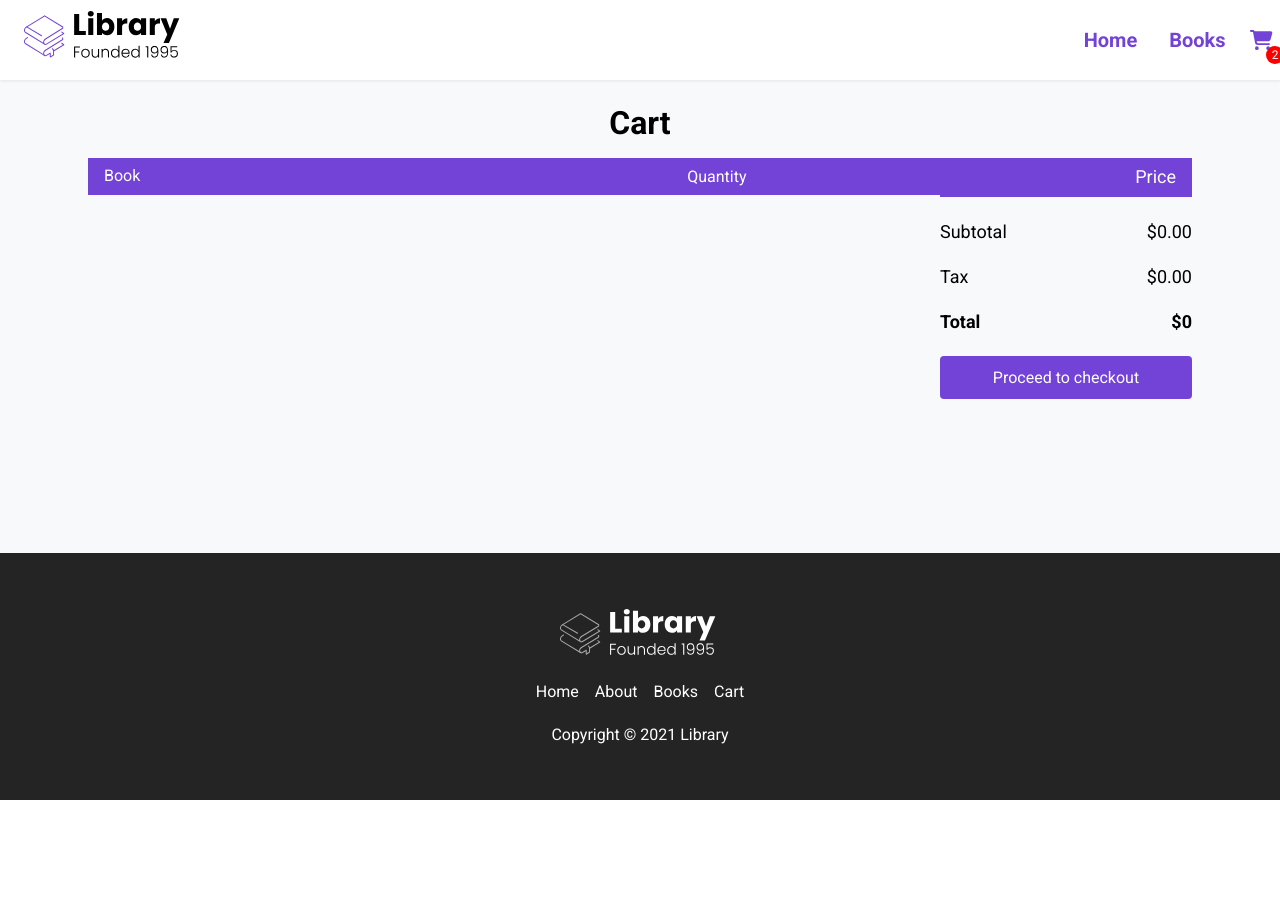
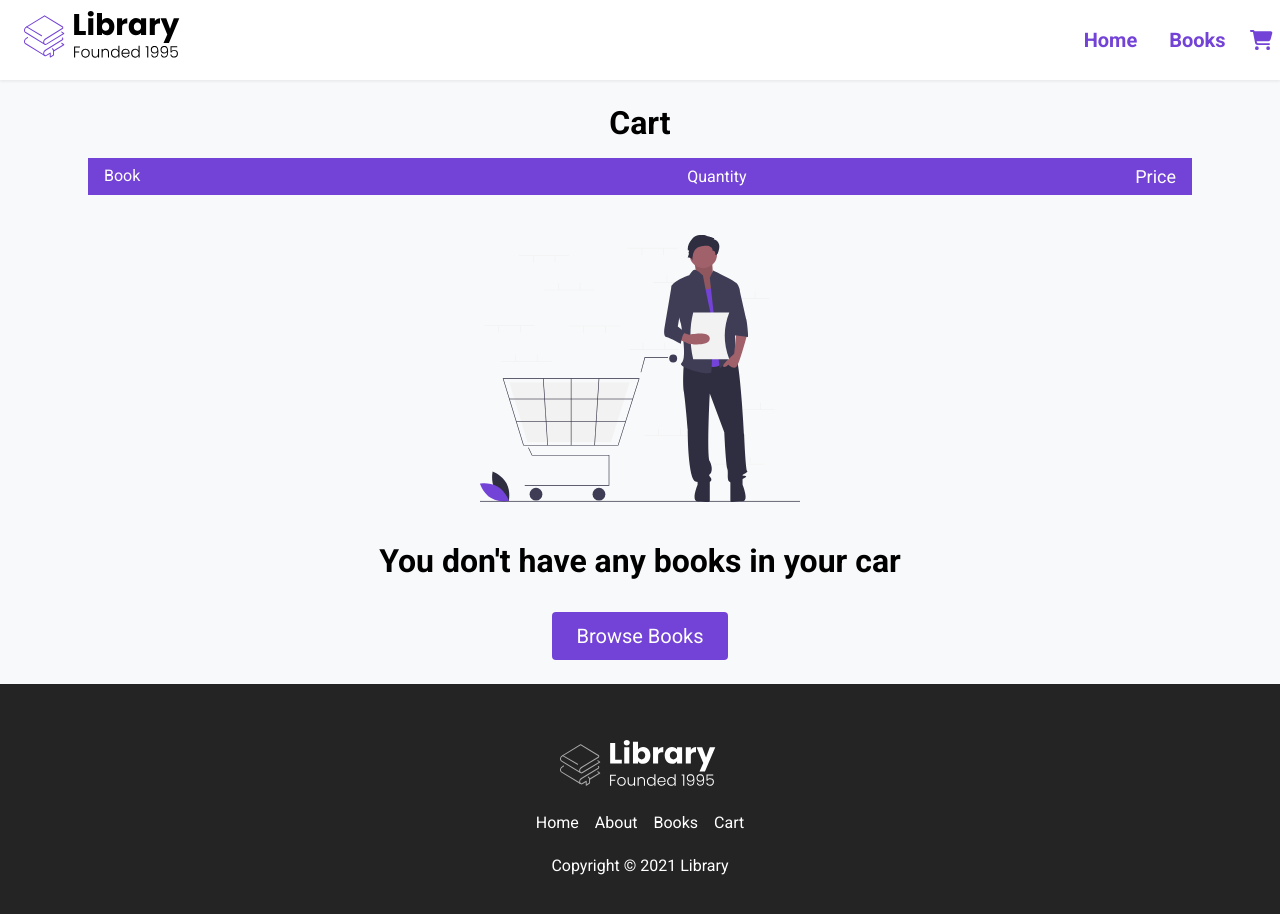
Before and after one commit to MDKmann/React-Library-ePortfolio, a React (Create React App) app: page /Cart in a window 1280 px wide. Shown: the top 914 px of the page. Before the commit the page ends 800 px from the top, so only its background shows below. Built offline with nearby package versions, Linux system fonts and the light colour scheme.

Commit message:
added full dynamic functionality to book and bookInfo components with add to cart, checkout, and skeleton loading states.

```diff
--- a/src/App.js
+++ b/src/App.js
@@ -15,7 +15,7 @@
     setCart([...cart, { ...book, quantity: 1 }]);
   }
 
-  function changeQuantity(book, quantity) {
+  function updateQuantity(book, quantity) {
     setCart(
       cart.map((item) =>
         item.id === book.id
@@ -23,9 +23,20 @@
               ...item,
               quantity: +quantity,
             }
-          : item
-      )
+          : item,
+      ),
     );
+  }
+  function removeItem(item) {
+    setCart(cart.filter((book) => book.id !== item.id));
+  }
+
+  function numberCartItems() {
+    let counter = 0;
+    cart.forEach(item => {
+      counter += item.quantity
+    })
+    return counter;
   }
 
   useEffect(() => {
@@ -35,7 +46,7 @@
   return (
     <Router>
       <div className="App">
-        <Nav />
+        <Nav numberCartItems={numberCartItems()} />
         <Routes>
           <Route path="/" element={<Home />}></Route>
           <Route path="/Books" element={<Books books={books} />}></Route>
@@ -48,7 +59,12 @@
           <Route
             path="/Cart"
             element={
-              <Cart books={books} cart={cart} changeQuantity={changeQuantity} />
+              <Cart
+                books={books}
+                cart={cart}
+                updateQuantity={updateQuantity}
+                removeItem={removeItem}
+              />
             }
           ></Route>
         </Routes>
--- a/src/components/Landing.jsx
+++ b/src/components/Landing.jsx
@@ -12,7 +12,7 @@
             <h2>
               Find your dream book with <span className="purple">Library</span>
             </h2>
-            <Link to="#features">
+            <Link to="/Books">
               <button className="btn">Browse Books</button>
             </Link>
           </div>
--- a/src/components/Nav.jsx
+++ b/src/components/Nav.jsx
@@ -3,7 +3,7 @@
 import { FontAwesomeIcon } from "@fortawesome/react-fontawesome";
 import LibraryLogo from "../assets/Library.svg";
 
-function Nav() {
+function Nav({ numberCartItems }) {
 function openMenu() {
   document.body.classList += " menu--open";
 }
@@ -37,7 +37,10 @@
           <Link to="/cart" className="nav__link">
             <FontAwesomeIcon icon="shopping-cart" />
           </Link>
-          <span className="cart__length">2</span>
+          {
+            numberCartItems > 0 &&
+            <span className="cart__length">{numberCartItems}</span>
+          }
         </li>
       </ul>
       <div className="menu__backdrop">
--- a/src/components/ui/Book.jsx
+++ b/src/components/ui/Book.jsx
@@ -1,14 +1,34 @@
-import React from "react";
+import React, { useEffect, useRef, useState } from "react";
 import { Link } from "react-router-dom";
 import Rating from "./Rating";
 import Price from "./Price";
 
 function Book({ book }) {
+  const [img, setImg] = useState();
+
+  const mountedRef = useRef(true);
+
+  useEffect(() => {
+    const image = new Image();
+    image.src = book.url;
+    image.onload = () => {
+      setTimeout(() => {
+          setImg(image);
+      }, 300);
+    };
+    return () => {
+      // When the componenet unmounts
+      mountedRef.current = false;
+    };
+  }, [book.url]);
+
   return (
     <div className="book">
+      {img ? (
+        <>
           <Link to={`/books/${book.id}`}>
             <figure className="book__img--wrapper">
-          <img src={book.url} alt="" className="book__img" />
+              <img src={img.src} alt="" className="book__img" />
             </figure>
           </Link>
           <div className="book__title">
@@ -16,13 +36,20 @@
               {book.title}
             </Link>
           </div>
-      <Rating
-      rating={book.rating}
-      />
+          <Rating rating={book.rating} />
           <Price
             salePrice={book.salePrice}
             originalPrice={book.originalPrice}
           />
+        </>
+      ) : (
+        <>
+          <div className="book__img--skeleton"></div>
+          <div className="skeleton book__title--skeleton"></div>
+          <div className="skeleton book__rating--skeleton"></div>
+          <div className="skeleton book__price--skeleton"></div>
+        </>
+      )}
     </div>
   );
 }
--- a/src/pages/Cart.jsx
+++ b/src/pages/Cart.jsx
@@ -1,12 +1,12 @@
-import React from "react";
+import React, { useState } from "react";
+import EmptyCart from "../assets/empty_cart.svg";
+import { Link } from "react-router-dom";
 
-function Cart({ cart, changeQuantity, book }) {
+function Cart({ cart, updateQuantity, removeItem, book }) {
   const total = () => {
     let price = 0;
     cart.forEach((item) => {
-      price += +(
-        (item.salePrice || item.originalPrice) * item.quantity
-      ).toFixed(2);
+      price += +((item.salePrice || item.originalPrice) * item.quantity);
     });
     return price;
   };
@@ -25,6 +25,15 @@
                 <span className="cart__quantity">Quantity</span>
                 <span className="cart__total">Price</span>
               </div>
+              {cart.length === 0 ? (
+                <div className="cart__empty">
+                  <img src={EmptyCart} alt="" className="cart__empty--img" />
+                  <h2>You don't have any books in your car</h2>
+                  <Link to="/books">
+                    <button className="btn">Browse Books</button>
+                  </Link>
+                </div>
+              ) : (
                 <div className="cart__body">
                   {cart.map((book) => {
                     return (
@@ -40,9 +49,17 @@
                               {book.title}
                             </span>
                             <span className="cart__book--price">
-                            ${(book.salePrice || book.originalPrice).toFixed(2)}
+                              $
+                              {(book.salePrice || book.originalPrice).toFixed(
+                                2,
+                              )}
                             </span>
-                          <button className="cart__book--remove">Remove</button>
+                            <button
+                              className="cart__book--remove"
+                              onClick={() => removeItem(book)}
+                            >
+                              Remove
+                            </button>
                           </div>
                         </div>
                         <div className="cart__quantity">
@@ -53,21 +70,24 @@
                             className="cart__input"
                             value={book.quantity}
                             onChange={(event) =>
-                            changeQuantity(book, event.target.value)
+                              updateQuantity(book, event.target.value)
                             }
                           />
                         </div>
                         <div className="cart__total">
                           $
                           {(
-                          book.quantity * (book.salePrice || book.originalPrice)
+                            book.quantity *
+                            (book.salePrice || book.originalPrice)
                           ).toFixed(2)}
                         </div>
                       </div>
                     );
                   })}
                 </div>
+              )}
             </div>
+            {cart.length > 0 && (
               <div className="total">
                 <div className="total__item total__sub-total">
                   <span>Subtotal</span>
@@ -79,7 +99,7 @@
                 </div>
                 <div className="total__item total__price">
                   <span>Total</span>
-                <span>${total()}</span>
+                  <span>${total().toFixed(2)}</span>
                 </div>
                 <button
                   className="btn btn__checkout no-cursor"
@@ -88,11 +108,11 @@
                   Proceed to checkout
                 </button>
               </div>
+            )}
           </div>
         </div>
       </main>
     </div>
   );
 }
-
 export default Cart;
```
Lines whose indentation alone changed are shown as unchanged.
